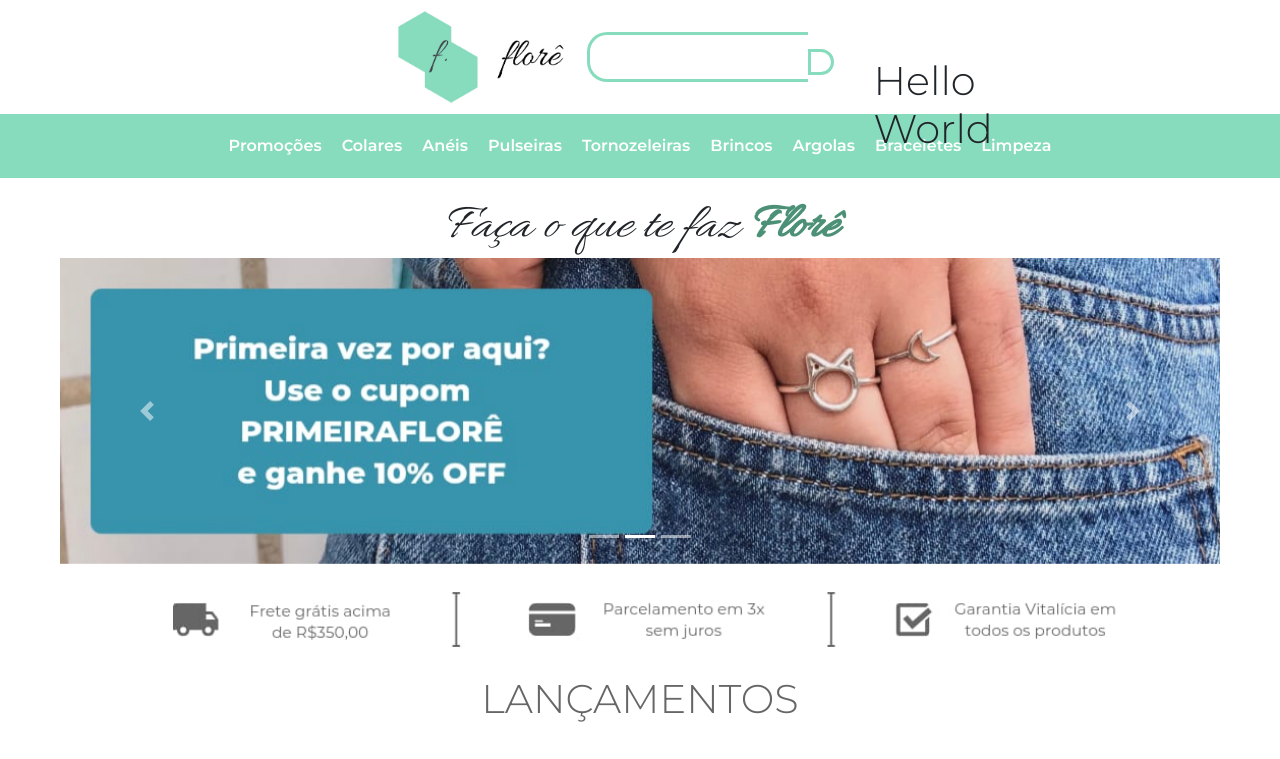
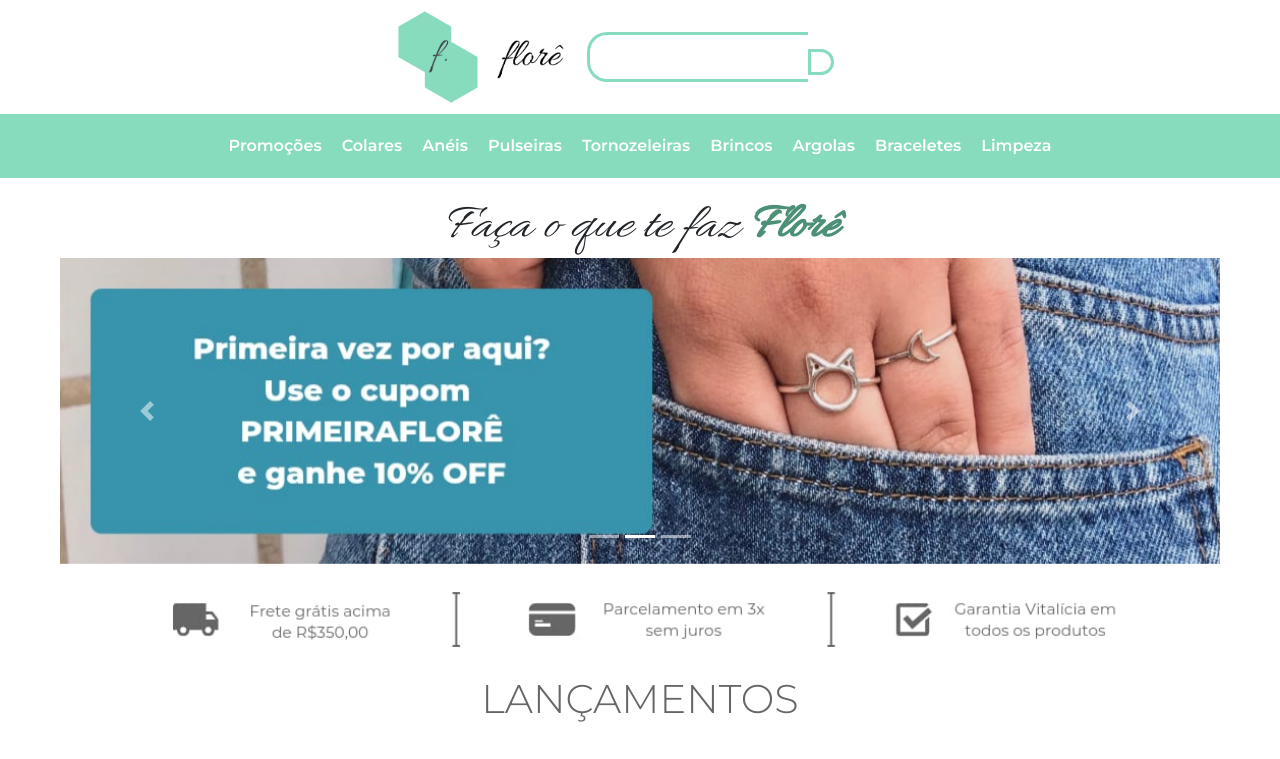
Before and after one commit to lulufan-12/flore, a Next.js app in the folder frontend/: page / in a window 1280 px wide. Shown: the top 759 px of the page. Built offline with nearby package versions, Linux system fonts and the light colour scheme; no server answers.

Commit message:
Corrigido o hello world para false no título

```diff
--- a/frontend/components/Header/Title/IconMenu/index.jsx
+++ b/frontend/components/Header/Title/IconMenu/index.jsx
@@ -6,7 +6,7 @@ import classes from './classes.module.css'
 const title = () => {
     const [menu1_visible, setMenu1Visible] = useState(false)
     const [menu2_visible, setMenu2Visible] = useState(false)
-    const [menu3_visible, setMenu3Visible] = useState(true)
+    const [menu3_visible, setMenu3Visible] = useState(false)
     const [session, loading] = useSession()
     let menu1
     if(!session) {
```
